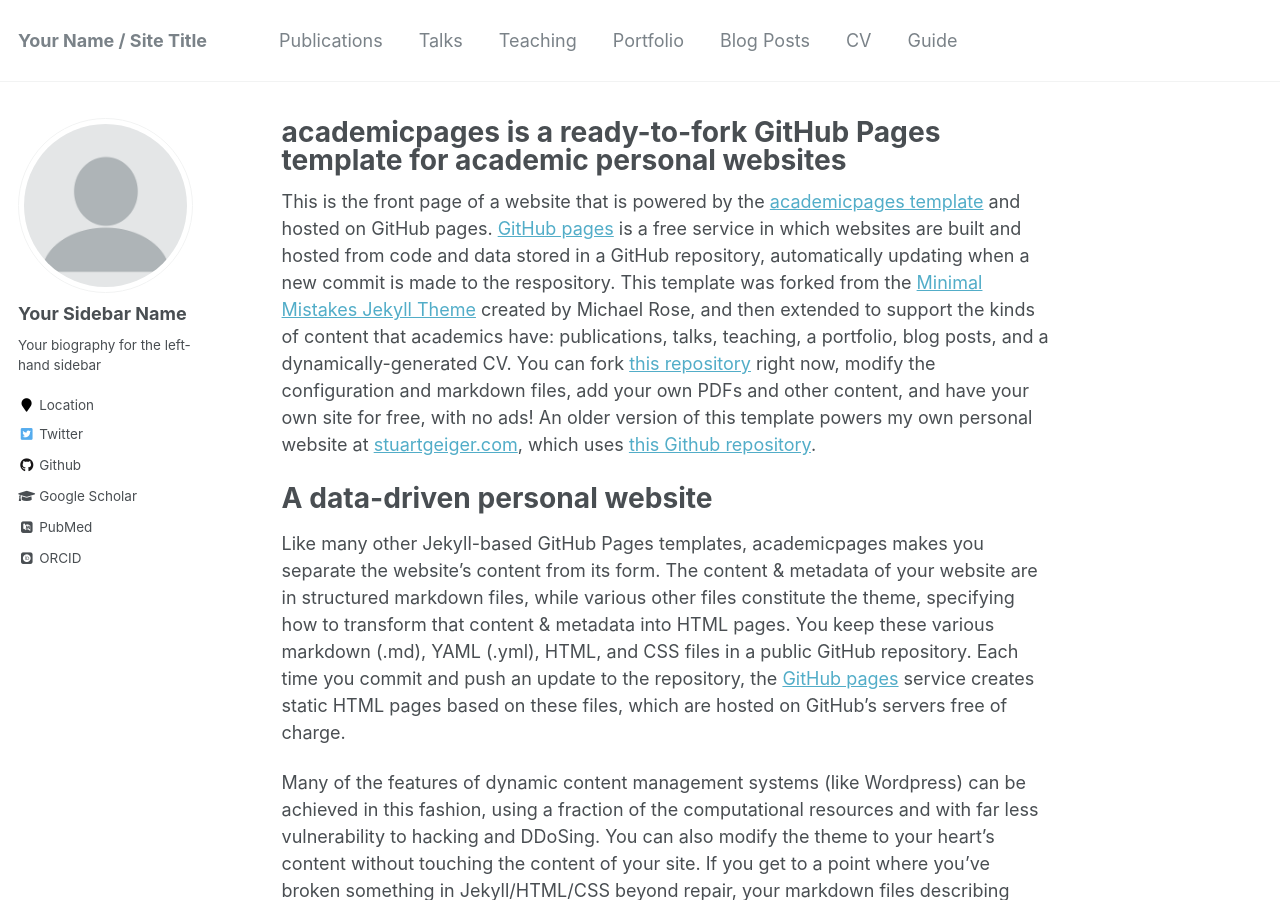
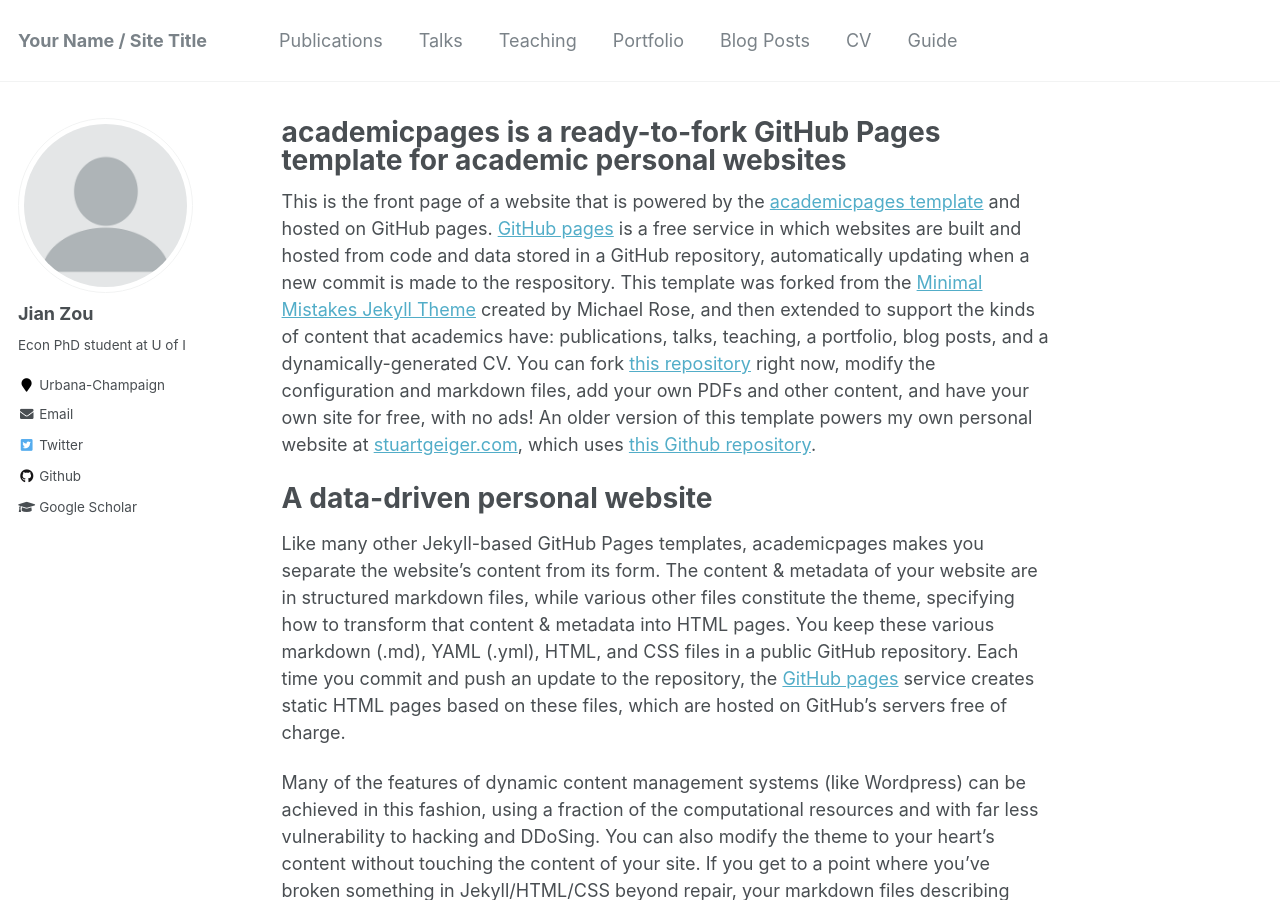
Before and after one commit to JianZou92/home, a Jekyll site: the page built from _pages/about.md, in a window 1280 px wide and 900 px high. Built offline with Jekyll 4.4.1, drawn with Linux system fonts in a browser that asks for light colours; some web fonts are replaced.

Commit message:
change sidebars

```diff
--- a/_config.yml
+++ b/_config.yml
@@ -80,14 +80,14 @@ analytics:
 
 # Site Author
 author:
-  name             : "Your Sidebar Name"
+  name             : "Jian Zou"
   avatar           : "profile.png"
-  bio              : "Your biography for the left-hand sidebar"
-  location         : "Location"
+  bio              : "Econ PhD student at U of I"
+  location         : "Urbana-Champaign"
   employer         :
-  pubmed           : "https://www.ncbi.nlm.nih.gov/pubmed/?term=john+snow"
-  googlescholar    : "http://yourfullgooglescholarurl.com"
-  email            :
+  pubmed           :
+  googlescholar    : "https://scholar.google.com/citations?user=baQGeZwAAAAJ&hl=en"
+  email            : "jianzou2@illinois.edu"
   researchgate     :  # example: "https://www.researchgate.net/profile/yourprofile"
   uri              :
   bitbucket        :
@@ -96,20 +96,20 @@ author:
   flickr           :
   facebook         :
   foursquare       :
-  github           : "academicpages"
+  github           : "https://github.com/JianZou92"
   google_plus      :
   keybase          :
   instagram        :
   impactstory      : #"https://profiles.impactstory.org/u/xxxx-xxxx-xxxx-xxxx"
   lastfm           :
   linkedin         :
-  orcid            : "http://orcid.org/yourorcidurl"
+  orcid            :
   pinterest        :
   soundcloud       :
   stackoverflow    : # http://stackoverflow.com/users/123456/username
   steam            :
   tumblr           :
-  twitter          : "replacethistwitterhandle"
+  twitter          : "https://twitter.com/jian_tt"
   vine             :
   weibo            :
   xing             :
```
